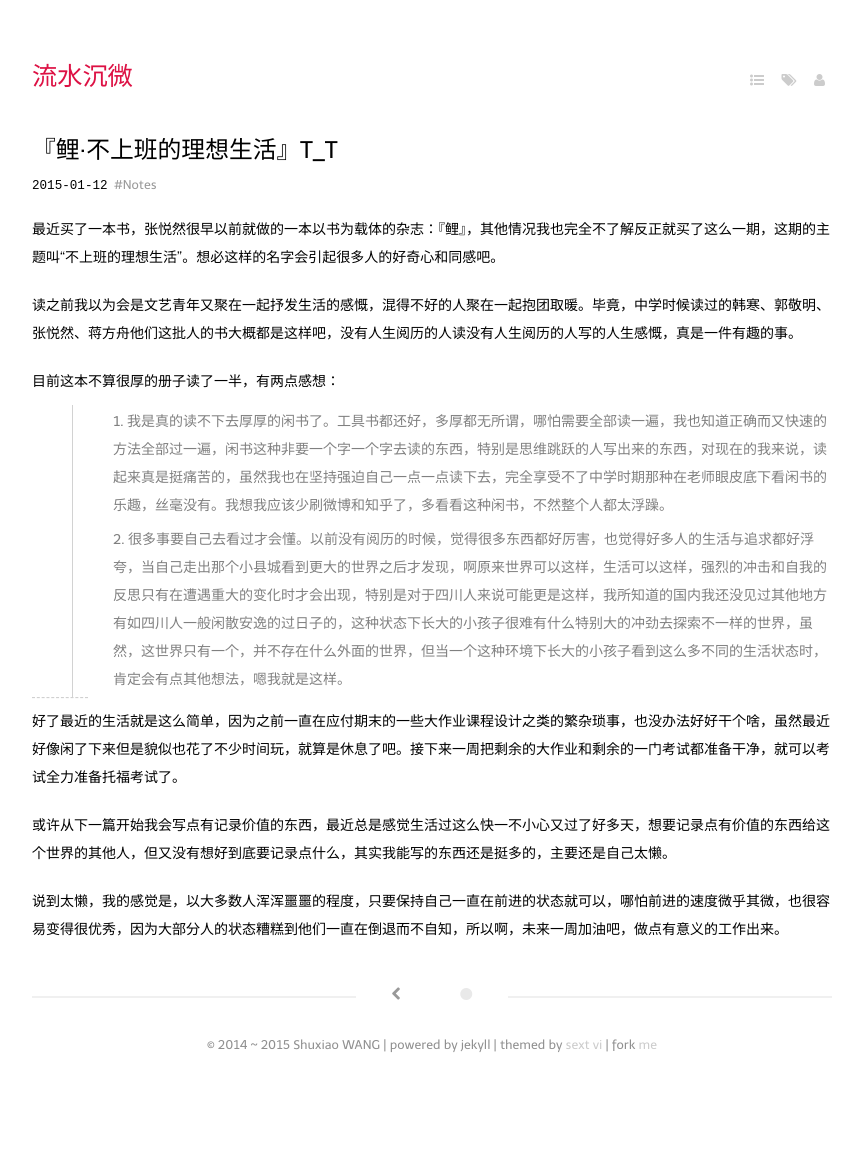
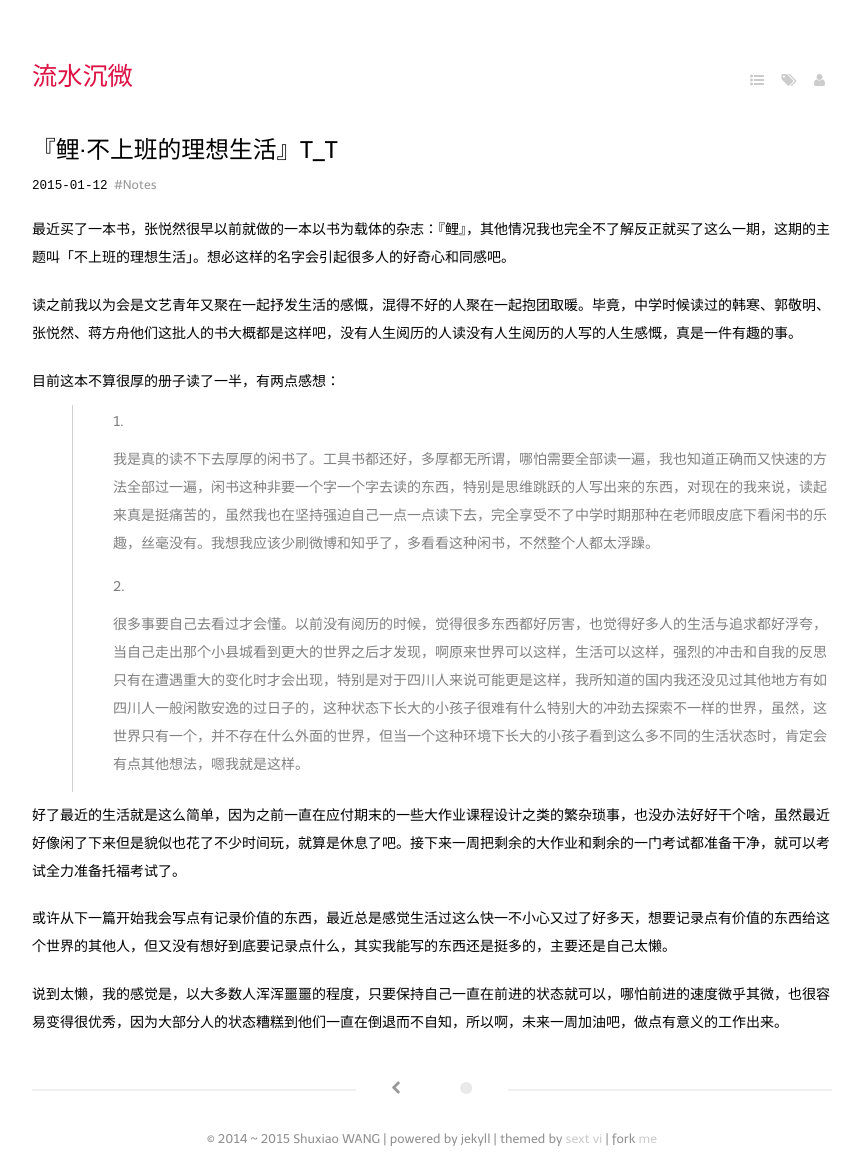
Before and after one commit to keaising/blogs, a Jekyll site: the page built from _posts/2015-01-12-go-to-work-or-not.markdown, in a window 1280 px wide. Shown: the whole page, without its empty margins (208-1071 px from the left). Built offline with Jekyll 4.4.1, drawn with Linux system fonts in a browser that asks for light colours; some web fonts are replaced; Markdown is read by kramdown in place of the engine named in the settings; a script that is not in the unit is left out; before the commit the page ends 1066 px from its top, so only the background shows below that.

```diff
--- a/_posts/2015-01-12-go-to-work-or-not.markdown
+++ b/_posts/2015-01-12-go-to-work-or-not.markdown
@@ -7,16 +7,16 @@ tags:
 
 ---
 
-最近买了一本书，张悦然很早以前就做的一本以书为载体的杂志：『鲤』，其他情况我也完全不了解反正就买了这么一期，这期的主题叫“不上班的理想生活”。想必这样的名字会引起很多人的好奇心和同感吧。
+最近买了一本书，张悦然很早以前就做的一本以书为载体的杂志：『鲤』，其他情况我也完全不了解反正就买了这么一期，这期的主题叫「不上班的理想生活」。想必这样的名字会引起很多人的好奇心和同感吧。
 
 读之前我以为会是文艺青年又聚在一起抒发生活的感慨，混得不好的人聚在一起抱团取暖。毕竟，中学时候读过的韩寒、郭敬明、张悦然、蒋方舟他们这批人的书大概都是这样吧，没有人生阅历的人读没有人生阅历的人写的人生感慨，真是一件有趣的事。
 
 目前这本不算很厚的册子读了一半，有两点感想：
 
  1. 我是真的读不下去厚厚的闲书了。工具书都还好，多厚都无所谓，哪怕需要全部读一遍，我也知道正确而又快速的方法全部过一遍，闲书这种非要一个字一个字去读的东西，特别是思维跳跃的人写出来的东西，对现在的我来说，读起来真是挺痛苦的，虽然我也在坚持强迫自己一点一点读下去，完全享受不了中学时期那种在老师眼皮底下看闲书的乐趣，丝毫没有。我想我应该少刷微博和知乎了，多看看这种闲书，不然整个人都太浮躁。
+
  2. 很多事要自己去看过才会懂。以前没有阅历的时候，觉得很多东西都好厉害，也觉得好多人的生活与追求都好浮夸，当自己走出那个小县城看到更大的世界之后才发现，啊原来世界可以这样，生活可以这样，强烈的冲击和自我的反思只有在遭遇重大的变化时才会出现，特别是对于四川人来说可能更是这样，我所知道的国内我还没见过其他地方有如四川人一般闲散安逸的过日子的，这种状态下长大的小孩子很难有什么特别大的冲劲去探索不一样的世界，虽然，这世界只有一个，并不存在什么外面的世界，但当一个这种环境下长大的小孩子看到这么多不同的生活状态时，肯定会有点其他想法，嗯我就是这样。
 
----
 
 好了最近的生活就是这么简单，因为之前一直在应付期末的一些大作业课程设计之类的繁杂琐事，也没办法好好干个啥，虽然最近好像闲了下来但是貌似也花了不少时间玩，就算是休息了吧。接下来一周把剩余的大作业和剩余的一门考试都准备干净，就可以考试全力准备托福考试了。
 
```
